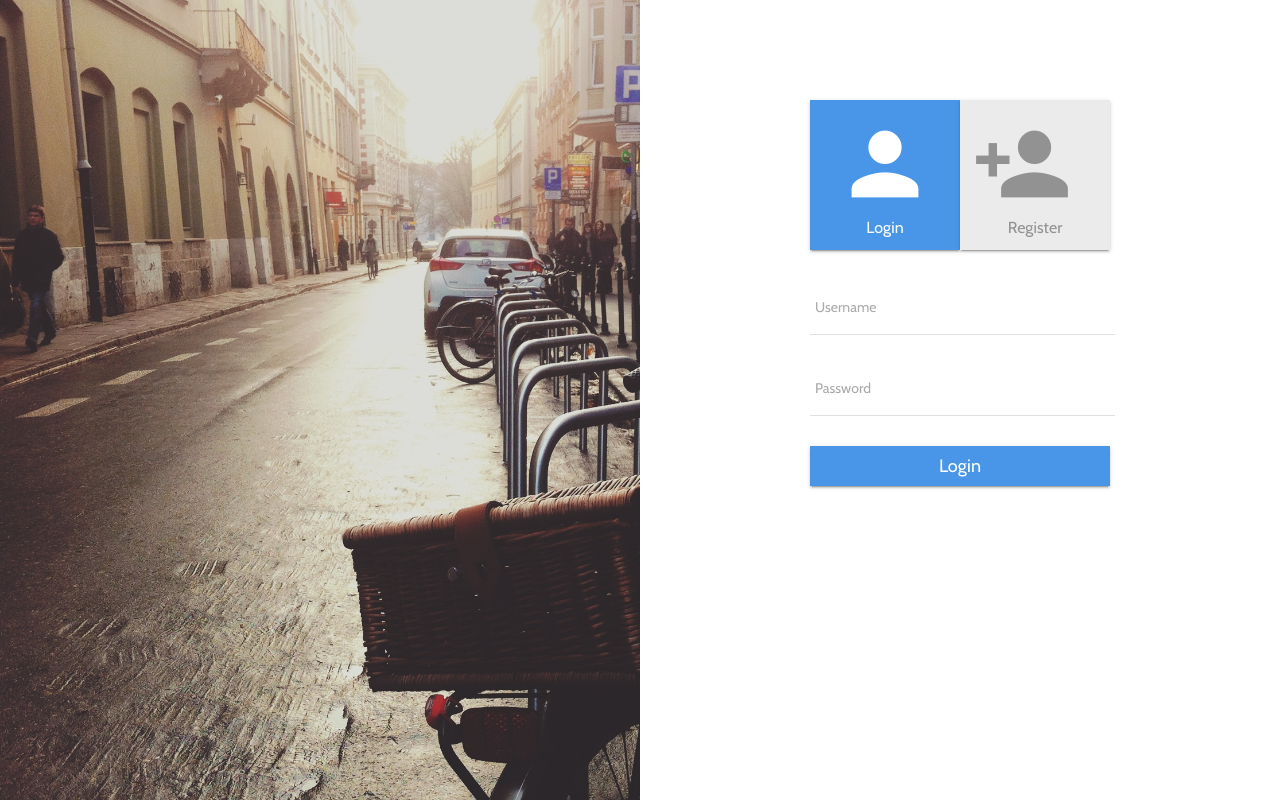
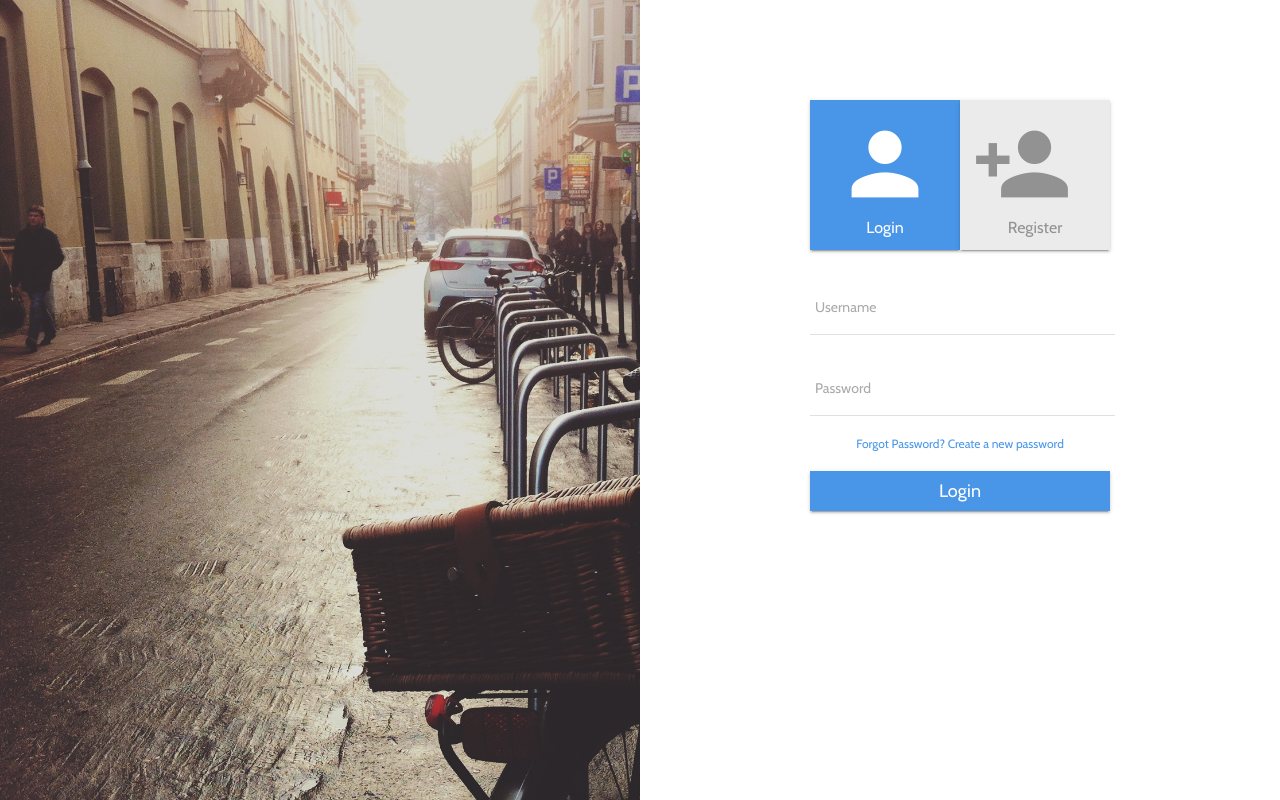
Before and after one commit to karanhudia/logon-ui-charizard, a React app: page / in a window 1280 px wide. Built offline with nearby package versions, Linux system fonts and the light colour scheme; a web font is replaced by a local one.

Commit message:
Added forgot password link UI to login

```diff
--- a/components/UserInformation.jsx
+++ b/components/UserInformation.jsx
@@ -50,6 +50,7 @@ class UserInformation extends React.Component {
                         <span className="material-input-group__animated-bar"></span>
                         <label className="material-input-group__label">Password</label>
                     </div>
+                    <a className="forgot-password" href="#">Forgot Password? Create a new password</a>
                     <MaterialButton title="Login"/>
                 </div>
                 <div ref="registerContent" className="credential-dialog__tab-content">
--- a/libs/stylesheets/scss/style.scss
+++ b/libs/stylesheets/scss/style.scss
@@ -108,6 +108,15 @@ body {
 .credential-dialog__tab-link:focus .tab-selector {
   background-color: $primaryColor;
   color: $primaryAccentColor;
+}
+.forgot-password{
+    color: $primaryColor;
+    font-size: 12px;
+    text-align: center;
+    display: block;
+    padding-bottom: 20px;
+    margin-top: -10px;
+    text-decoration: none;
 }
 // CSS for material like textfield
 .material-input-group {
```
Also changed, not shown: libs/stylesheets/css/style.css.
